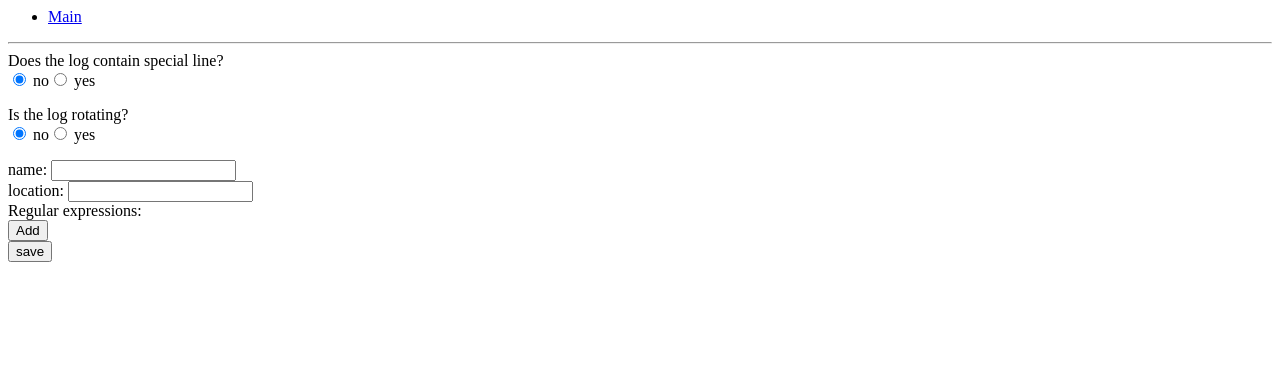
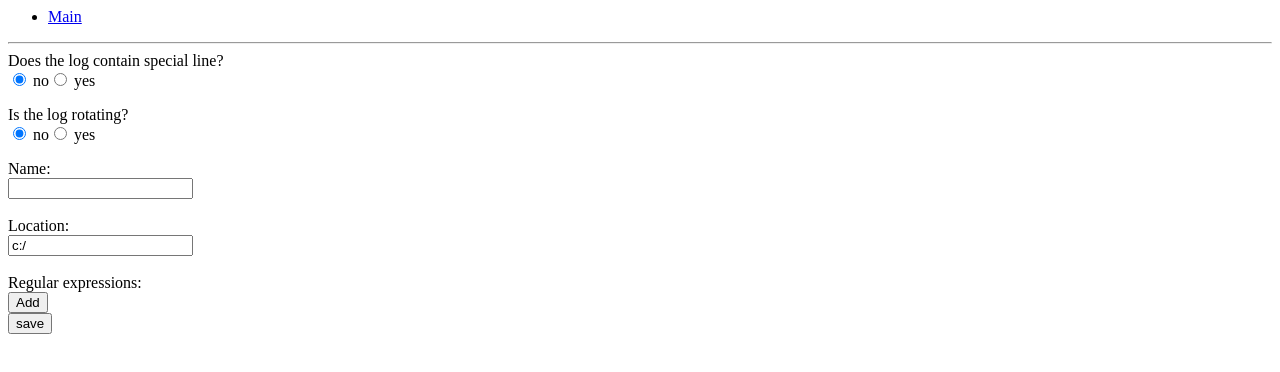
Before and after one commit to poliron0/asd, a React app: page / in a window 1280 px wide. Shown: the top 372 px of the page. Built offline with nearby package versions, Linux system fonts and the light colour scheme; what serializer.ts would draw is missing.

Commit message:
Save name and location to local storage

```diff
--- /dev/null
+++ b/src/components/inputs/LocationInput.tsx
@@ -0,0 +1,45 @@
+import * as React from 'react';
+
+export interface LocationInputProps {
+    defaultLocation: string
+    onSetLocation(location: string): void
+}
+
+interface LocationInputState {
+    location: string
+}
+
+export default class LocationInput extends React.Component<LocationInputProps, LocationInputState> {
+    constructor() {
+        super()
+        this.state = {
+            location: ''
+        }
+    }
+
+    componentDidMount() {
+        this.setState({
+            ...this.state,
+            location: this.props.defaultLocation
+        })
+    }
+
+    onSetLocation(event) {
+        const location: string = event.target.value
+        this.props.onSetLocation(location)
+        this.setState({
+            ...this.state,
+            location
+        })
+    }
+
+    render() {
+        return (
+            <div>
+                <input type="text"
+                    value={this.state.location}
+                    onChange={this.onSetLocation.bind(this)} />
+            </div>
+        );
+    }
+}
--- /dev/null
+++ b/src/components/inputs/NameInput.tsx
@@ -0,0 +1,46 @@
+import * as React from 'react';
+
+export interface NameInputProps {
+    defaultName: string
+    onSetName(name: string): void
+}
+
+interface NameInputState {
+    name: string
+}
+
+export default class NameInput extends React.Component<NameInputProps, NameInputState> {
+
+    constructor() {
+        super()
+        this.state = {
+            name: ''
+        }
+    }
+
+    componentDidMount() {
+        this.setState({
+            ...this.state,
+            name: this.props.defaultName
+        })
+    }
+
+    onSetName(event) {
+        const name: string = event.target.value
+        this.props.onSetName(name)
+        this.setState({
+            ...this.state,
+            name
+        })
+    }
+
+    render() {
+        return (
+            <div>
+                <input type="text"
+                    value={this.state.name}
+                    onChange={this.onSetName.bind(this)} />
+            </div>
+        );
+    }
+}
--- a/src/components/selectors/RotatingTypeSelector.tsx
+++ b/src/components/selectors/RotatingTypeSelector.tsx
@@ -25,7 +25,7 @@ export default class RotatingTypeSelector extends React.Component<RotatingTypeSe
     })
   }
 
-  onSetSpecial(event) {
+  onSetRotating(event) {
     let rotatingType = event.target.value
 
     switch (rotatingType) {
@@ -47,7 +47,7 @@ export default class RotatingTypeSelector extends React.Component<RotatingTypeSe
   render() {
     return (
       <div>
-        <form onChange={this.onSetSpecial.bind(this)}>
+        <form onChange={this.onSetRotating.bind(this)}>
           <input type="radio"
             value={RotatingType.NOT_ROTATING}
             name="isRotatingLog"
--- a/src/containers/MainContainer.tsx
+++ b/src/containers/MainContainer.tsx
@@ -1,13 +1,13 @@
-import RotatingTypeSelector from '../components/selectors/RotatingTypeSelector';
-import SpecialTypeSelector from '../components/selectors/SpecialTypeSelector';
-import { } from '../components/selectors/SpecialLineSelector';
 import { observer } from 'mobx-react';
 import * as React from 'react';
 
-import { Log } from '../models/Log';
+import LocationInput from '../components/inputs/LocationInput';
+import NameInput from '../components/inputs/NameInput';
+import RotatingTypeSelector from '../components/selectors/RotatingTypeSelector';
+import SpecialTypeSelector from '../components/selectors/SpecialTypeSelector';
+import { RotatingType, SpecialType } from '../Constants';
 import { logStore } from '../stores/LogStore';
 import RegexListContainer from './RegexListContainer';
-import { SpecialType, RotatingType } from '../Constants';
 
 export interface MainContainerProps {
 }
@@ -25,16 +25,30 @@ export default class MainContainer extends React.Component<MainContainerProps, M
   render() {
 
     const regexList = <RegexListContainer regexList={logStore.log.regexList} />
+
     const specialTypeSelector = <SpecialTypeSelector
-      defaultType = {logStore.log.isSpecialLine ? SpecialType.SPECIAL : SpecialType.NOT_SPECIAL}
+      defaultType={logStore.log.isSpecialLine ? SpecialType.SPECIAL : SpecialType.NOT_SPECIAL}
       onSetSpecial={(isSpecialLine: boolean) => {
         logStore.log.isSpecialLine = isSpecialLine
       }} />
 
     const rotatingTypeSelector = <RotatingTypeSelector
-      defaultType = {logStore.log.isRotating ?  RotatingType.ROTATING : RotatingType.NOT_ROTATING}
+      defaultType={logStore.log.isRotating ? RotatingType.ROTATING : RotatingType.NOT_ROTATING}
       onSetRotating={(isRotating: boolean) => {
         logStore.log.isRotating = isRotating
+      }} />
+
+
+    const nameInput = <NameInput
+      defaultName={logStore.log.name}
+      onSetName={(name: string) => {
+        logStore.log.name = name
+      }} />
+
+    const locationInput = <LocationInput
+      defaultLocation={logStore.log.location}
+      onSetLocation={(location: string) => {
+        logStore.log.location = location
       }} />
 
     return (
@@ -43,9 +57,9 @@ export default class MainContainer extends React.Component<MainContainerProps, M
           {specialTypeSelector}
         Is the log rotating?
           {rotatingTypeSelector}
-        name: <input type="text" />
+        Name: {nameInput}
         <br />
-        location: <input type="text" />
+        Location: {locationInput}
         <br />
         Regular expressions:
         {regexList}
--- a/src/stores/LogStore.tsx
+++ b/src/stores/LogStore.tsx
@@ -3,7 +3,7 @@ import { deserialize, serialize } from 'serializer.ts/Serializer';
 
 import { Log } from '../models/Log';
 
-const defaultLog = new Log('default', 'c:/')
+const defaultLog = new Log('', 'c:/')
 const localStorageKey = 'log'
 
 class LogStore {
```
